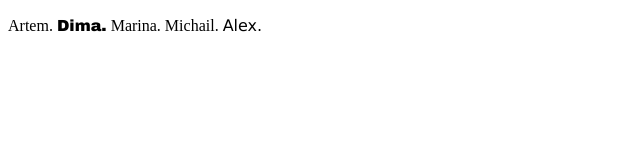
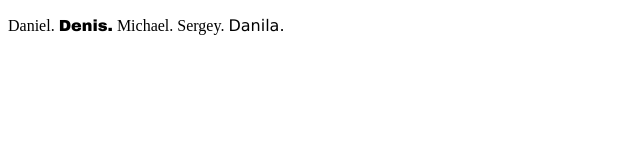
Before and after one commit to AceMageddon/Web, a plain HTML site: page Seminar1-2/10.html in a window 1280 px wide. Shown: the full height of the page, 0-640 px from the left. Drawn offline with Linux system fonts and the light colour scheme.

Commit message:
Update 10.html

```diff
--- a/Seminar1-2/10.html
+++ b/Seminar1-2/10.html
@@ -6,11 +6,11 @@
 </head>
 <body>
     <p>
-        <span style="font-family: 'Times New Roman', serif">Artem.</span>
-        <span style="font-family: 'Arial Black', serif">Dima.</span>
-        <span style="font-family: 'SansSerif', serif">Marina.</span>
-        <span style="font-family: 'Elephant', serif">Michail.</span>
-        <span style="font-family: 'Verdana', serif">Alex.</span>
+        <span style="font-family: 'Times New Roman', serif">Daniel.</span>
+        <span style="font-family: 'Arial Black', serif">Denis.</span>
+        <span style="font-family: 'SansSerif', serif">Michael.</span>
+        <span style="font-family: 'Elephant', serif">Sergey.</span>
+        <span style="font-family: 'Verdana', serif">Danila.</span>
     </p>
 </body>
 </html>
```
